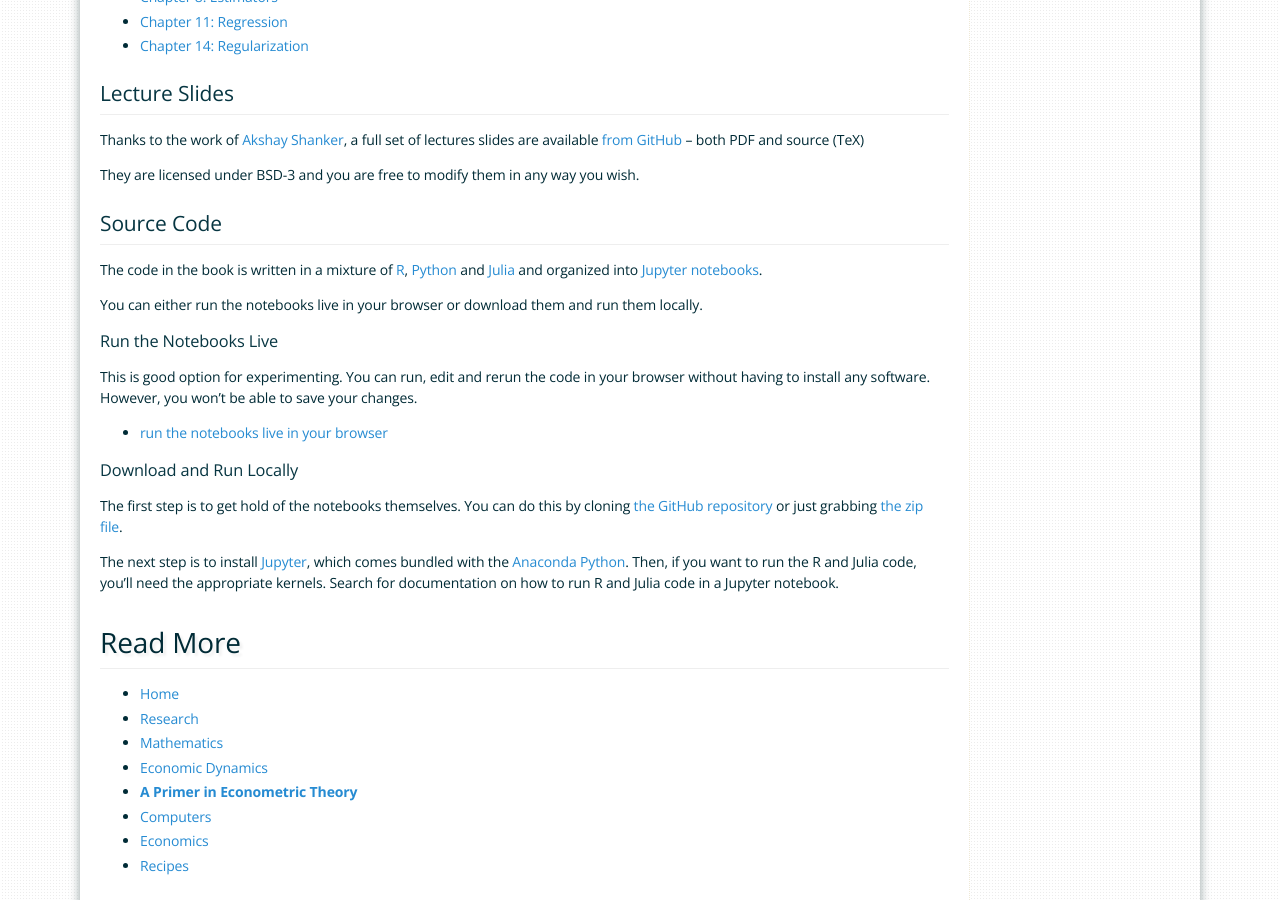
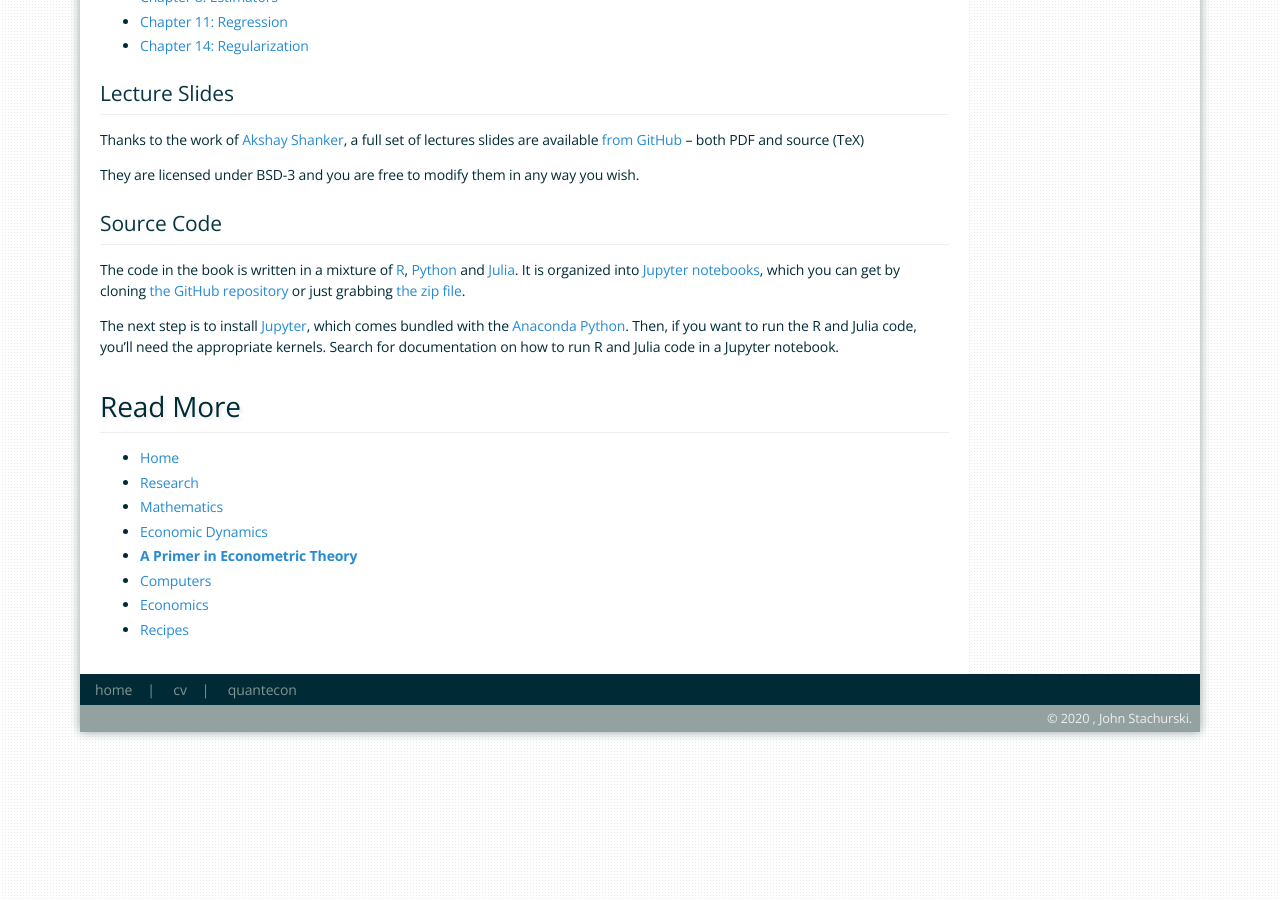
Before and after one commit to jstac/personal_website, a Jekyll site: the page built from pages/emet.md, in a window 1280 px wide and 900 px high, scrolled down 728 px. Built offline with Jekyll 4.4.1, drawn with Linux system fonts in a browser that asks for light colours; our own code applies the rules of GitHub Pages for plain Markdown files; comment, search, counter and statistics services are not loaded.

Commit message:
removed live emet option

```diff
--- a/pages/emet.md
+++ b/pages/emet.md
@@ -53,29 +53,12 @@ you wish.
 The code in the book is written in a mixture of
 [R](https://www.r-project.org/),
 [Python](https://www.python.org/) and
-[Julia](http://julialang.org/) and organized into
-[Jupyter notebooks](https://jupyter.org/).
-
-You can either run the notebooks live in your browser or
-download them and run them locally.
-
-### Run the Notebooks Live
-
-This is good option for experimenting. You can run, edit and rerun the
-code in your browser without having to install any software. However,
-you won’t be able to save your changes.
-
-- [run the notebooks live in your browser](http://ec2-52-21-49-3.compute-1.amazonaws.com:8000)
-
-
-### Download and Run Locally
-
-The first step is to get hold of the notebooks themselves. You can do
-this by cloning [the GitHub repository](https://github.com/jstac/econometrics) or
+[Julia](http://julialang.org/).  It is organized into
+[Jupyter notebooks](https://jupyter.org/),
+which you can get by cloning [the GitHub repository](https://github.com/jstac/econometrics) or
 just grabbing [the zip file](https://github.com/jstac/econometrics/archive/master.zip).
 
 The next step is to install [Jupyter](https://jupyter.org/), which comes
 bundled with the [Anaconda Python](https://www.anaconda.com/distribution/).
 Then, if you want to run the R and Julia code, you'll need the appropriate
-kernels.  Search for documentation on how to run R and Julia code in a Jupyter
-notebook.
+kernels.  Search for documentation on how to run R and Julia code in a Jupyter notebook.
```
